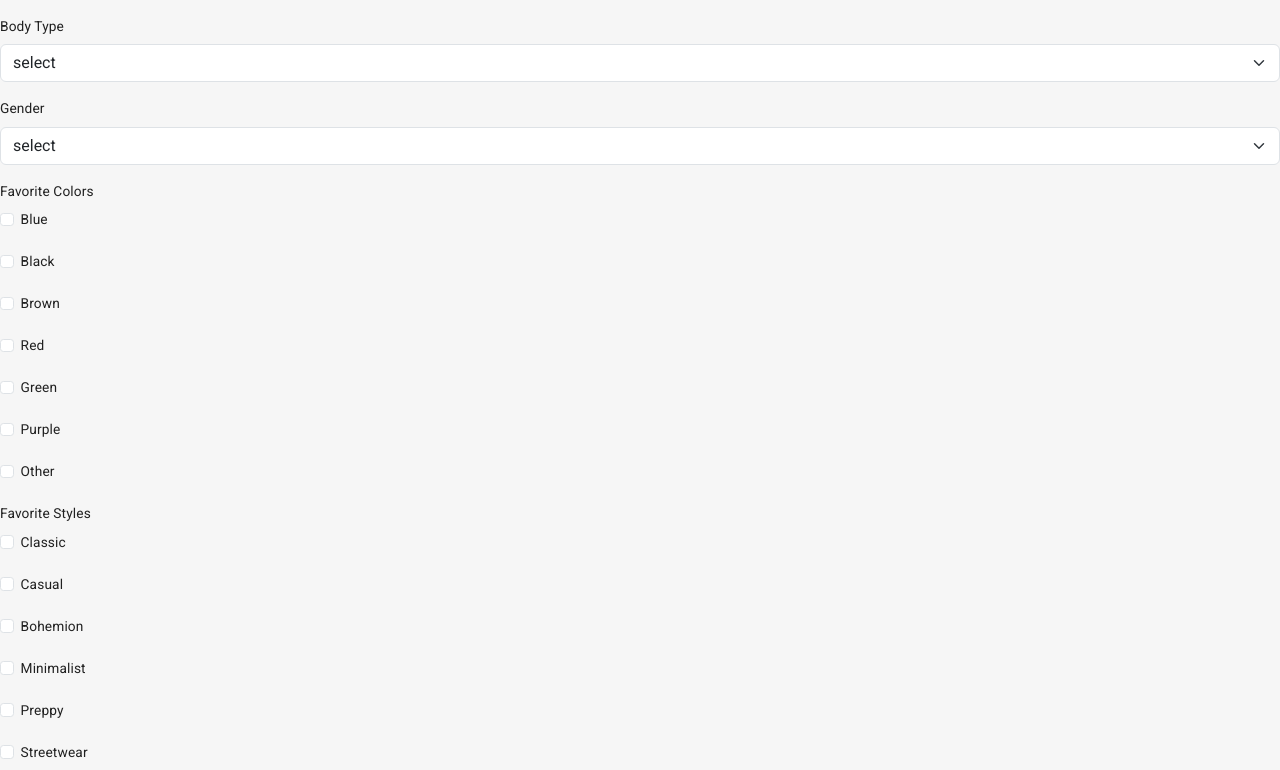
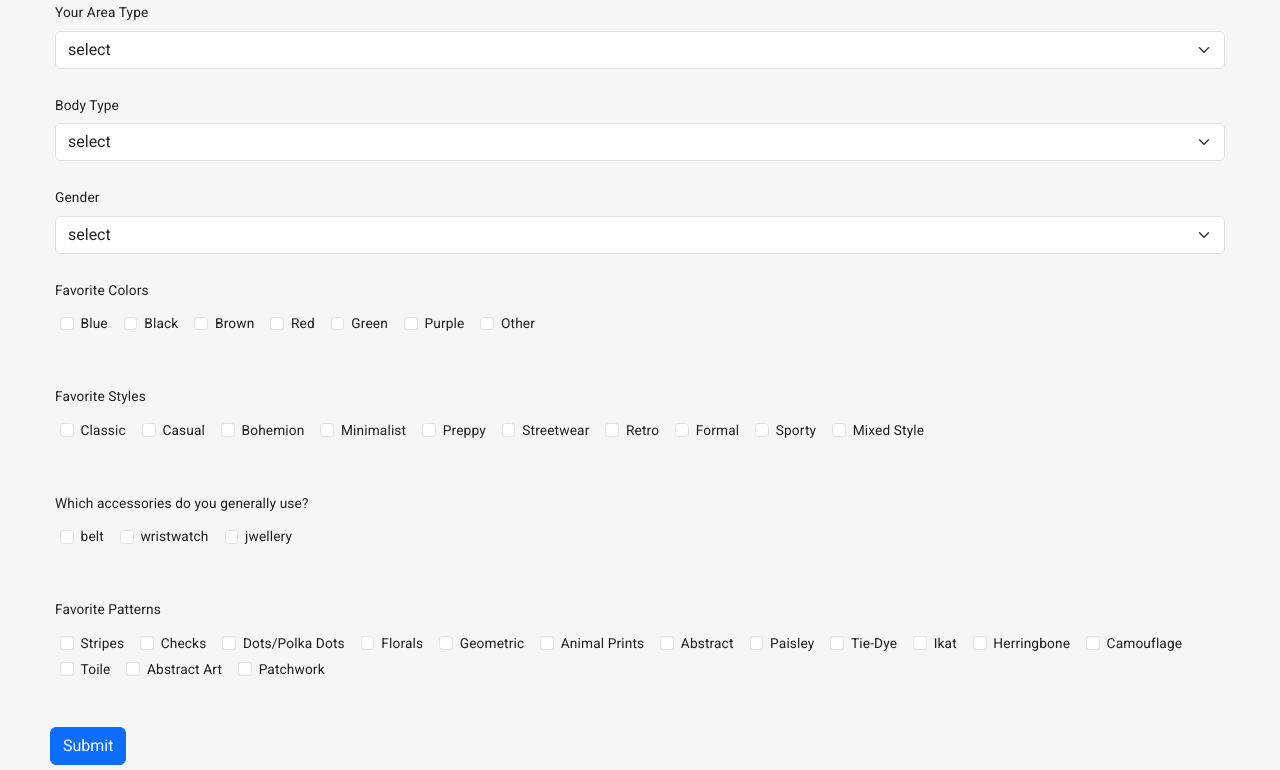
Before and after one commit to kaushal1999/conversational-outfit-generator, a React (Create React App) app in the folder client/: page /preferences in a window 1280 px wide. Shown: the part 430-1200 px from the top of the page. Built offline with nearby package versions, Linux system fonts and the light colour scheme.

Commit message:
worked on preferences page

```diff
--- a/client/src/App.css
+++ b/client/src/App.css
@@ -0,0 +1,14 @@
+.form {
+   /* text-align: center; */
+   margin:50px;
+}
+
+
+/* .formGroup {
+    margin-bottom: 10px;
+} */
+
+.mb-3 {
+    margin-bottom: 10px;
+    padding: 5px;
+}
--- a/client/src/pages/preferences.js
+++ b/client/src/pages/preferences.js
@@ -7,15 +7,14 @@ function Preferences() {
   const [formData, setFormData] = useState({
     age: "",
     gender: "",
-    city:"",
-    state:"",
-    areaType:"",
-    email: "",
-    phone: "",
+    city: "",
+    state: "",
+    areaType: "",
+    lifeStyle: "",
     favoriteColors: [],
     favoriteStyles: [],
-    favoriteBrands: "",
-    occasions: [],
+    accessories: [],
+    patterns: [],
     bodyType: "",
     culturalInfluences: "",
     budgetRange: "",
@@ -34,39 +33,53 @@ function Preferences() {
     }));
   };
 
-  const handleColorChange = (e) => {
+  const handleCheckBoxChange = (e) => {
     const { name, value } = e.target;
     let filtered = [];
-    if (formData.favoriteColors.includes(value)) {
-      filtered = formData.favoriteColors.filter((color) => color != value);
+    if (formData[name].includes(value)) {
+      filtered = formData[name].filter((e) => e != value);
     } else {
-      filtered = formData.favoriteColors;
+      filtered = formData[name];
       filtered.push(value);
     }
     setFormData((prevData) => ({
       ...prevData,
-      favoriteColors: filtered,
+      [name]: filtered,
     }));
   };
 
+  // const handleStyleChange = (e) => {
+  //   const { name, value } = e.target;
+  //   let filtered = [];
+  //   if (formData.favoriteStyles.includes(value)) {
+  //     filtered = formData.favoriteStyles.filter((style) => style != value);
+  //   } else {
+  //     filtered = formData.favoriteStyles;
+  //     filtered.push(value);
+  //   }
+  //   setFormData((prevData) => ({
+  //     ...prevData,
+  //     favoriteStyles: filtered,
+  //   }));
+  // };
 
-  const handleStyleChange = (e) => {
-    const { name, value } = e.target;
-    let filtered = [];
-    if (formData.favoriteStyles.includes(value)) {
-      filtered = formData.favoriteStyles.filter((style) => style != value);
-    } else {
-      filtered = formData.favoriteStyles;
-      filtered.push(value);
-    }
-    setFormData((prevData) => ({
-      ...prevData,
-      favoriteStyles: filtered,
-    }));
-  };
-
-
-
+  const availablePatterns = [
+    "Stripes",
+    "Checks",
+    "Dots/Polka Dots",
+    "Florals",
+    "Geometric",
+    "Animal Prints",
+    "Abstract",
+    "Paisley",
+    "Tie-Dye",
+    "Ikat",
+    "Herringbone",
+    "Camouflage",
+    "Toile",
+    "Abstract Art",
+    "Patchwork",
+  ];
 
   const availableColors = [
     "Blue",
@@ -88,12 +101,13 @@ function Preferences() {
     "Retro",
     "Formal",
     "Sporty",
-     "Mixed Style"
-
+    "Mixed Style",
   ];
 
+  const availableAccesories = ["belt", "wristwatch", "jwellery"];
+
   return (
-    <Form>
+    <Form className="form">
       <Form.Group className="mb-3" controlId="formBasicEmail">
         <Form.Label>Age</Form.Label>
         <Form.Control
@@ -127,7 +141,6 @@ function Preferences() {
         />
       </Form.Group>
 
-
       <Form.Group className="mb-3" controlId="formBasicEmail">
         <Form.Label>Your Area Type</Form.Label>
         <Form.Select
@@ -136,8 +149,8 @@ function Preferences() {
           onChange={handleInputChange}
         >
           <option>select</option>
-          <option value="1">Rural</option>
-          <option value="2">Urban</option>
+          <option value="rural">Rural</option>
+          <option value="urban">Urban</option>
           {/* <option value="3">Three</option> */}
         </Form.Select>
       </Form.Group>
@@ -150,14 +163,12 @@ function Preferences() {
           onChange={handleInputChange}
         >
           <option>select</option>
-          <option value="1">Slim</option>
-          <option value="2">Fit</option>
+          <option value="slim">Slim</option>
+          <option value="fit">Fit</option>
           <option value="3"></option>
           {/* <option value="3">Three</option> */}
         </Form.Select>
       </Form.Group>
-
-
 
       <Form.Group className="mb-3" controlId="formBasicEmail">
         <Form.Label>Gender</Form.Label>
@@ -167,50 +178,95 @@ function Preferences() {
           onChange={handleInputChange}
         >
           <option>select</option>
-          <option value="1">Male</option>
-          <option value="2">Female</option>
+          <option value="male">Male</option>
+          <option value="female">Female</option>
           {/* <option value="3">Three</option> */}
         </Form.Select>
       </Form.Group>
 
-
       <Form.Group className="mb-3" controlId="formBasicEmail">
         <Form.Label>Favorite Colors</Form.Label>
+        <div className="mb-3">
           {availableColors.map((color) => (
-        <div key={color} className="mb-3">
             <Form.Check
               inline
               label={color}
               value={color}
-            name="group1"
+              name="favoriteColors"
               id={color}
               checked={formData.favoriteColors.includes(color)}
-            onChange={handleColorChange}
+              onChange={handleCheckBoxChange}
             />
+          ))}
         </div>
-      ))}
       </Form.Group>
 
       <Form.Group className="mb-3" controlId="formBasicEmail">
         <Form.Label>Favorite Styles</Form.Label>
+        <div className="mb-3">
           {availableStyles.map((style) => (
-        <div key={style} className="mb-3">
             <Form.Check
               inline
               label={style}
               value={style}
-            name="group1"
+              name="favoriteStyles"
               id={style}
               checked={formData.favoriteStyles.includes(style)}
-            onChange={handleStyleChange}
+              onChange={handleCheckBoxChange}
             />
+          ))}
         </div>
-      ))}
       </Form.Group>
 
+      <Form.Group className="mb-3" controlId="formBasicEmail">
+        <Form.Label>Which accessories do you generally use?</Form.Label>
+        <div className="mb-3">
+          {availableAccesories.map((style) => (
+            <Form.Check
+              inline
+              label={style}
+              value={style}
+              name="accessories"
+              id={style}
+              checked={formData.accessories.includes(style)}
+              onChange={handleCheckBoxChange}
+            />
+          ))}
+        </div>
+      </Form.Group>
 
+      {/* <Form.Group className="mb-3" controlId="formBasicEmail">
+        <Form.Label>Your Lifestyle</Form.Label>
+        <Form.Select
+          aria-label="Default select example"
+          name="lifeStyle"
+          onChange={handleInputChange}
+        >
+          <option>select</option>
+          <option value="Corporate Professional">Corporate Professional
+</option>
+          <option value="Creative Artist"Creative Artist
+></option>
+          <option value="">Three</option>
+        </Form.Select>
+      </Form.Group> */}
 
-
+      <Form.Group className="mb-3" controlId="formBasicEmail">
+        <Form.Label>Favorite Patterns</Form.Label>
+        <div className="mb-3">
+          {availablePatterns.map((color) => (
+            <Form.Check
+              inline
+              label={color}
+              value={color}
+              name="patterns"
+              id={color}
+              checked={formData.patterns.includes(color)}
+              onChange={handleCheckBoxChange}
+            />
+          ))}
+        </div>
+      </Form.Group>
 
       <Button variant="primary" type="submit">
         Submit
```
Lines whose indentation alone changed are shown as unchanged.
